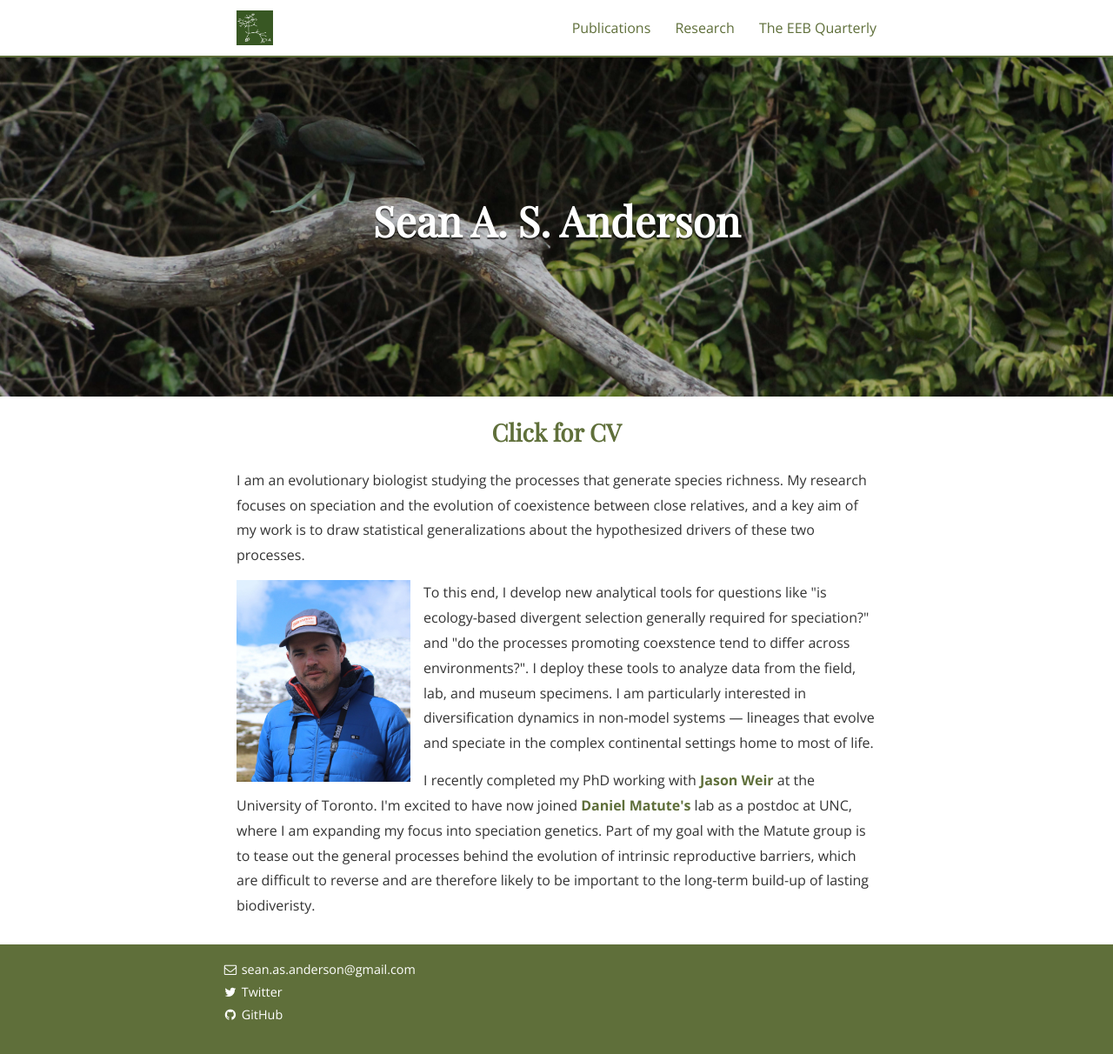
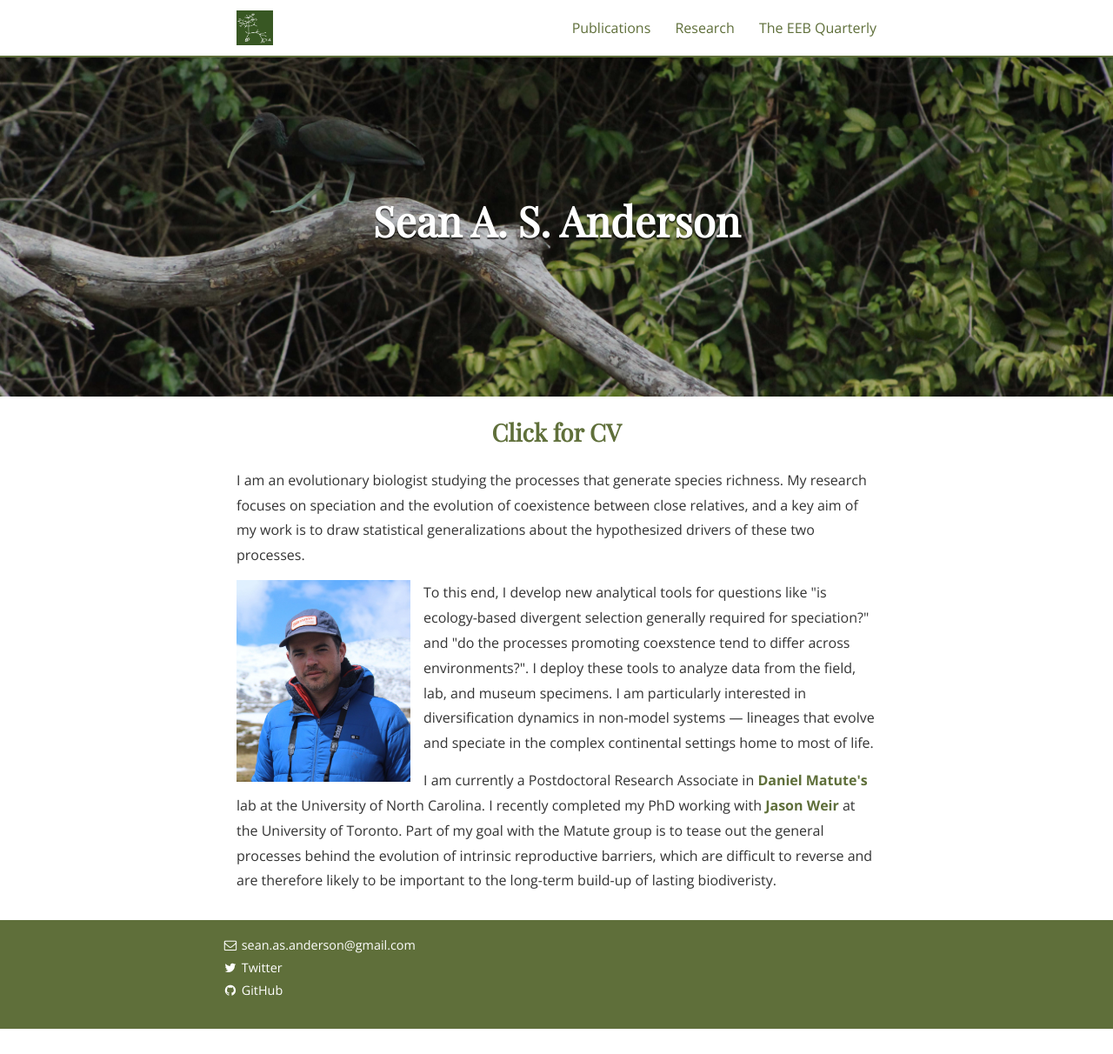
Before and after one commit to SeanASAnderson/SeanASAnderson.github.io, a Jekyll site: the page built from index.html, in a window 1280 px wide and 1212 px high. Shown: the whole window at 87% size. Built offline with Jekyll 4.4.1, drawn with Linux system fonts in a browser that asks for light colours; nearby versions of some CDN libraries; some web fonts are replaced; the list of posts is cut into pages by our own code.

Commit message:
new home page message

```diff
--- a/index.html
+++ b/index.html
@@ -56,7 +56,7 @@ img {
   <!--<h1> <center> Welcome! </center> </h1>-->
   <p> I am an evolutionary biologist studying the processes that generate species richness. My research focuses on speciation and the evolution of coexistence between close relatives, and a key aim of my work is to draw statistical generalizations about the hypothesized drivers of these two processes. </p>
   <p> <img src="/assets/anderson_sean_rockies2019.jpg" alt="Sean Pic" style="width:200px;margin-right:15px;"> To this end, I develop new analytical tools for questions like "is ecology-based divergent selection generally required for speciation?" and "do the processes promoting coexstence tend to differ across environments?". I deploy these tools to analyze data from the field, lab, and museum specimens. I am particularly interested in diversification dynamics in non-model systems <span>&#8212;</span> lineages that evolve and speciate in the complex continental settings home to most of life. </p>
-  <p> I recently completed my PhD working with <a href="https://www.utsc.utoronto.ca/~jweir"/> <b>Jason Weir </a> </b> at the University of Toronto. I'm excited to have now joined <a href="https://scholar.google.ca/citations?hl=en&user=zZFIS2oAAAAJ&view_op=list_works&sortby=pubdate"/> <b>Daniel Matute's </a> </b> lab as a postdoc at UNC, where I am expanding my focus into speciation genetics. Part of my goal with the Matute group is to tease out the general processes behind the evolution of intrinsic reproductive barriers, which are difficult to reverse and are therefore likely to be important to the long-term build-up of lasting biodiveristy. </p>
+  <p> I am currently a Postdoctoral Research Associate in <a href="https://scholar.google.ca/citations?hl=en&user=zZFIS2oAAAAJ&view_op=list_works&sortby=pubdate"/> <b>Daniel Matute's </a> </b> lab at the University of North Carolina. I recently completed my PhD working with <a href="https://www.utsc.utoronto.ca/~jweir"/> <b>Jason Weir </a> </b> at the University of Toronto. Part of my goal with the Matute group is to tease out the general processes behind the evolution of intrinsic reproductive barriers, which are difficult to reverse and are therefore likely to be important to the long-term build-up of lasting biodiveristy. </p>
     <!--I'm entering the fourth and final year of my work with Jason, so <b> if you're a PI and would like to discuss potential postdoc partnerships for 2022, please <a href="mailto:sean.as.anderson@gmail.com">reach out today!</a></b> </p>-->
 
   </body>
```
